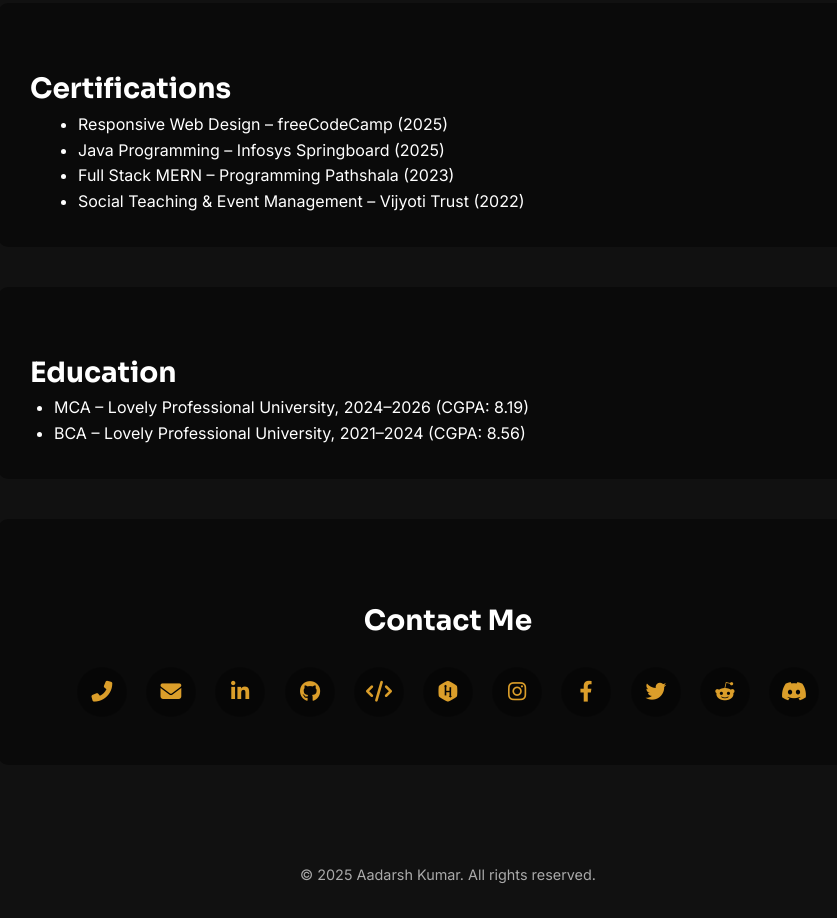
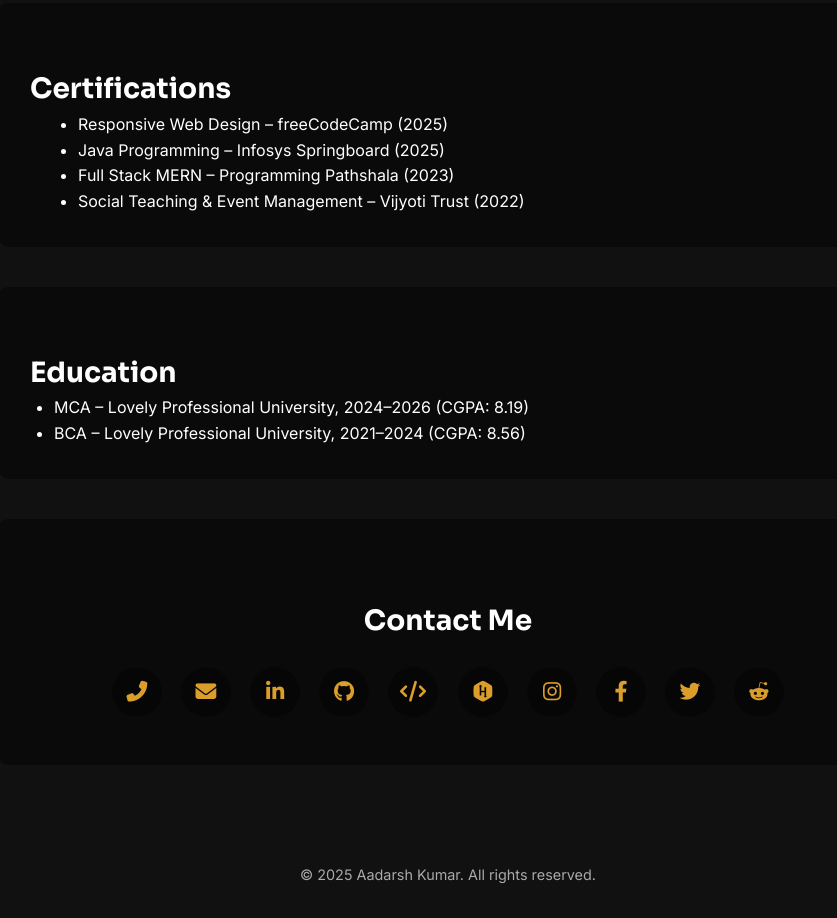
Before and after one commit to CLOMDY/Portfolio, a plain HTML site: page index.html in a window 1280 px wide. Shown: the part 1657-2575 px from the top of the page, without its empty margins (192-1029 px from the left). Drawn offline with nearby package versions, Linux system fonts and the light colour scheme.

Commit message:
removed discord contact

```diff
--- a/index.html
+++ b/index.html
@@ -783,8 +783,6 @@
 
             <a href="https://www.reddit.com/user/AADARSH-_-KUMAR/" target="_blank" title="Reddit"><i
                     class="fab fa-reddit-alien"></i></a>
-            <a href="https://discordapp.com/users/.clomdy" target="_blank" title="Discord"><i
-                    class="fab fa-discord"></i></a>
         </div>
     </section>
     <br>
```
